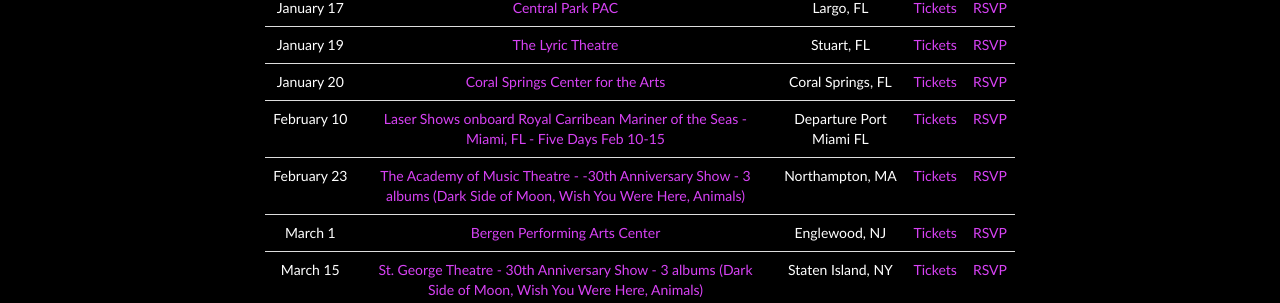
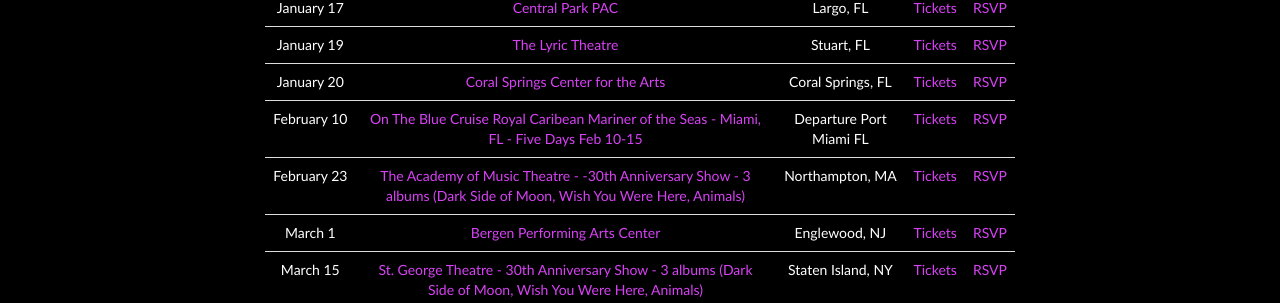
Before and after one commit to machineweb/machineweb.github.io, a Jekyll site: the page built from index.html, in a window 1280 px wide and 900 px high, scrolled down 1469 px. Shown: the part 150-453 px from the top of the window. Built offline with Jekyll 4.4.1, drawn with Linux system fonts in a browser that asks for light colours; comment, search, counter and statistics services are not loaded.

Commit message:
Updated tour

```diff
--- a/_data/tour.yml
+++ b/_data/tour.yml
@@ -3491,7 +3491,7 @@
     order: "1543557600000"
 
   - date: "February 10 2019"
-    venue: "Laser Shows onboard Royal Carribean Mariner of the Seas - Miami, FL - Five Days Feb 10-15"
+    venue: "On The Blue Cruise Royal Caribean Mariner of the Seas - Miami, FL - Five Days Feb 10-15"
     venue-url: "http://onthebluecruise.com/"
     location: "Departure Port Miami FL"
     tickets-url: "http://onthebluecruise.com/"
```
